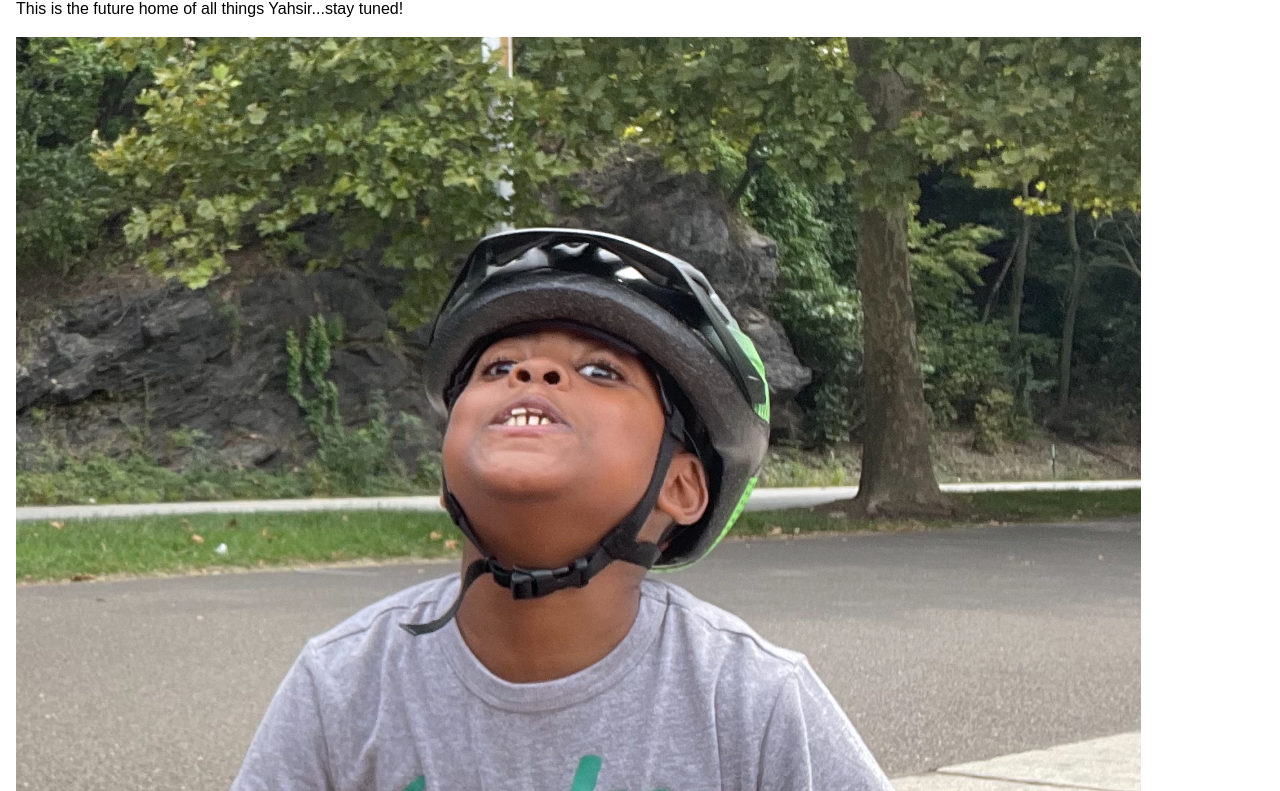
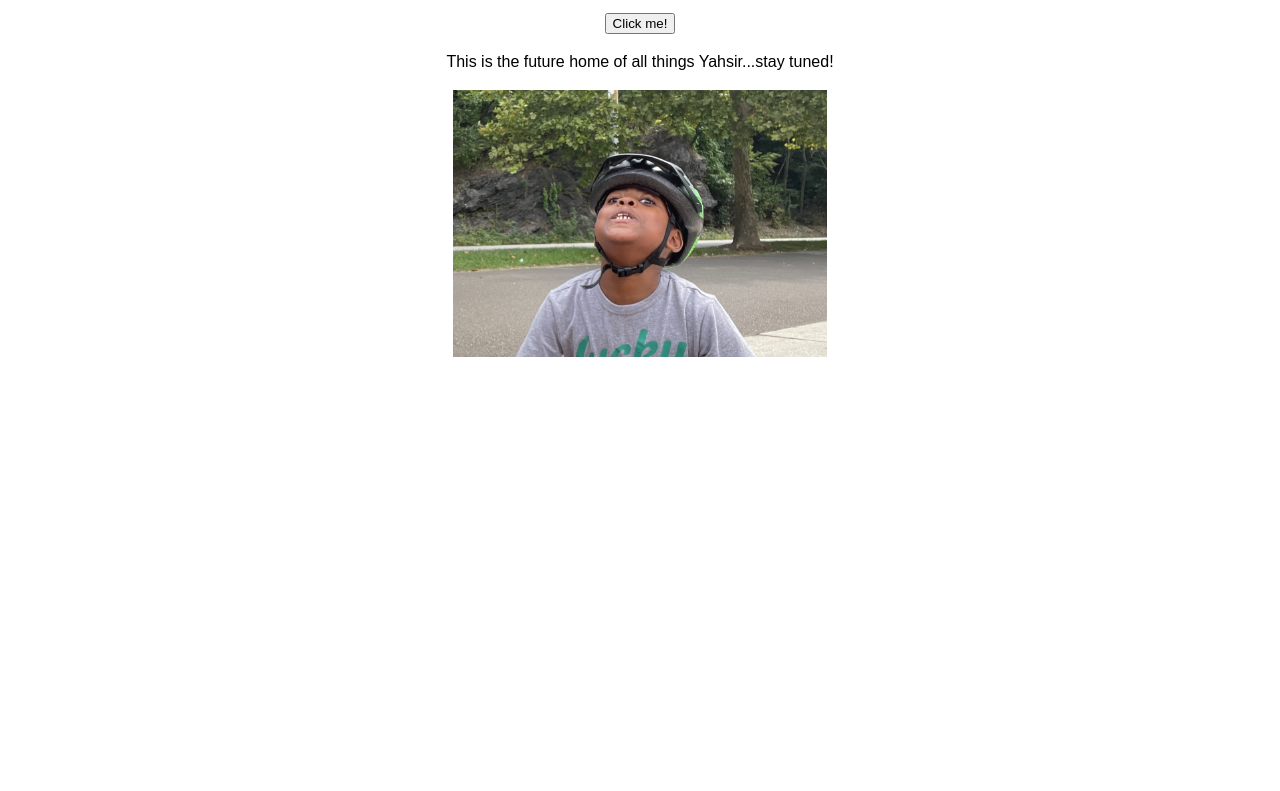
Before and after one commit to jfogiato/yahsirmont, a plain HTML site: page index.html in a window 1280 px wide. Shown: the part 94-885 px from the top of the page. After the commit the page ends 800 px from the top, so only its background shows below. Drawn offline with Linux system fonts and the light colour scheme.

Commit message:
Added function to change image and some basic flex-box styling

```diff
--- a/index.html
+++ b/index.html
@@ -14,11 +14,20 @@
       Welcome to Yahsir's website!
     </h1>
 
+    <button onclick="changeMainImage()">
+      Click me!
+    </button>
+
     <p>
       This is the future home of all things Yahsir...stay tuned!
     </p>
 
-    <img src="/Asssets/yahsir_funny_helmet.jpeg"/>
+
+    <img
+      id="main-image"
+      src="/Asssets/yahsir_funny_helmet.jpeg"
+      alt="An image of Yahsir making a funny face while wearing a bike helmet."
+    />
 
   </body>
 </html>
--- a/script.js
+++ b/script.js
@@ -1 +1,16 @@
 console.log("Deployed from GH Pages");
+
+// Global Variables
+const mainImage = document.getElementById("main-image");
+
+function changeMainImage() {
+
+    if (mainImage.src.includes("/Asssets/yahsir_funny_helmet.jpeg")) {
+        mainImage.src = "/Asssets/yahsir_tree.jpeg";
+        mainImage.alt = "An image of Yahsir hanging from a tree while hiking."
+    } else {
+        mainImage.src = "/Asssets/yahsir_funny_helmet.jpeg";
+        mainImage.alt = "An image of Yahsir making a funny face while wearing a bike helmet.";
+    }
+
+};
--- a/style.css
+++ b/style.css
@@ -13,6 +13,14 @@ body {
   margin: 1rem;
   font-family: sans-serif;
   line-height: 1.5;
+  display: flex;
+  justify-content: center;
+  align-items: center;
+  flex-direction: column;
+}
+
+#main-image {
+  width: 30%;
 }
 
 /* images and videos max out at full width */
```
Also changed, not shown: Asssets/yahsir_tree.jpeg (added), 1 other file.
